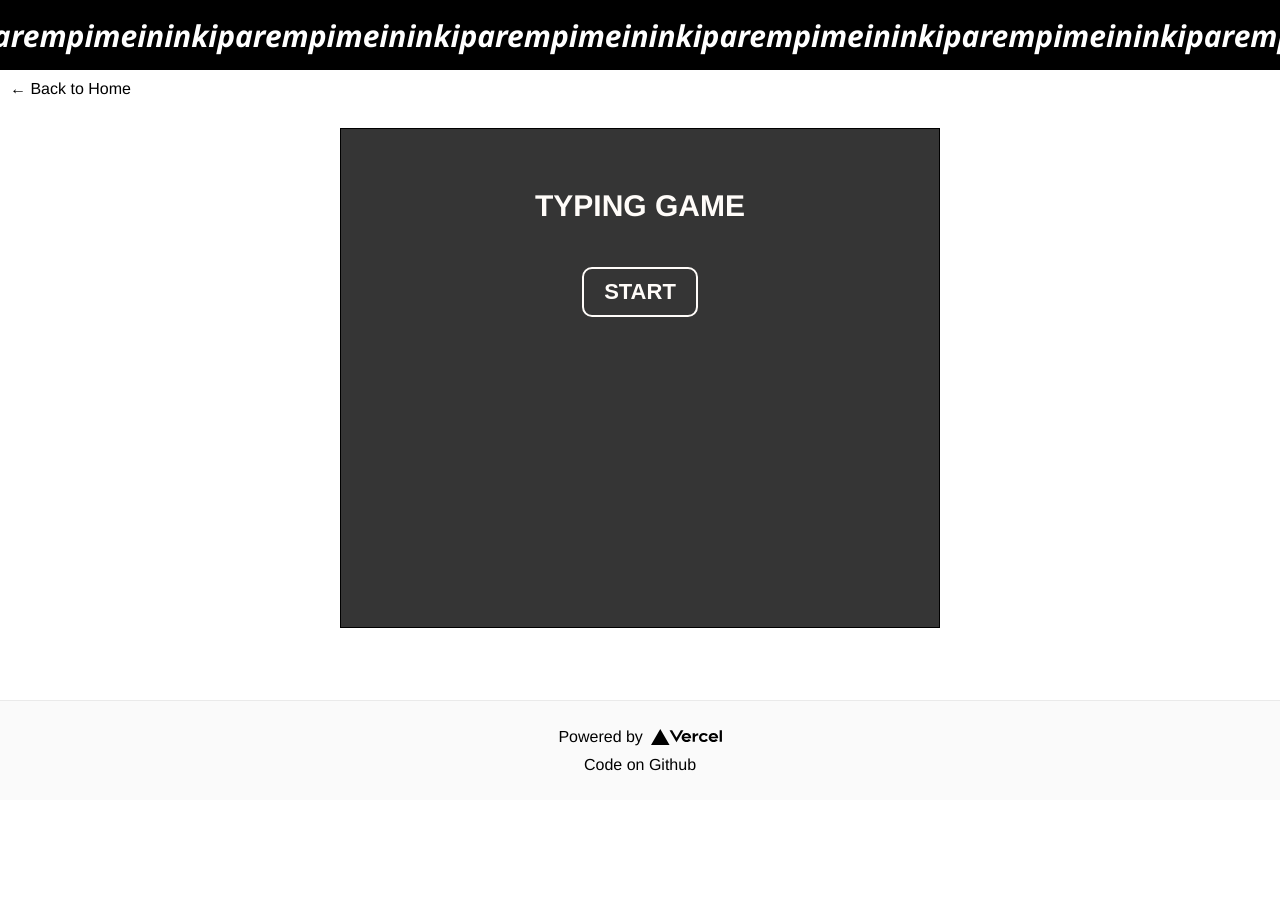
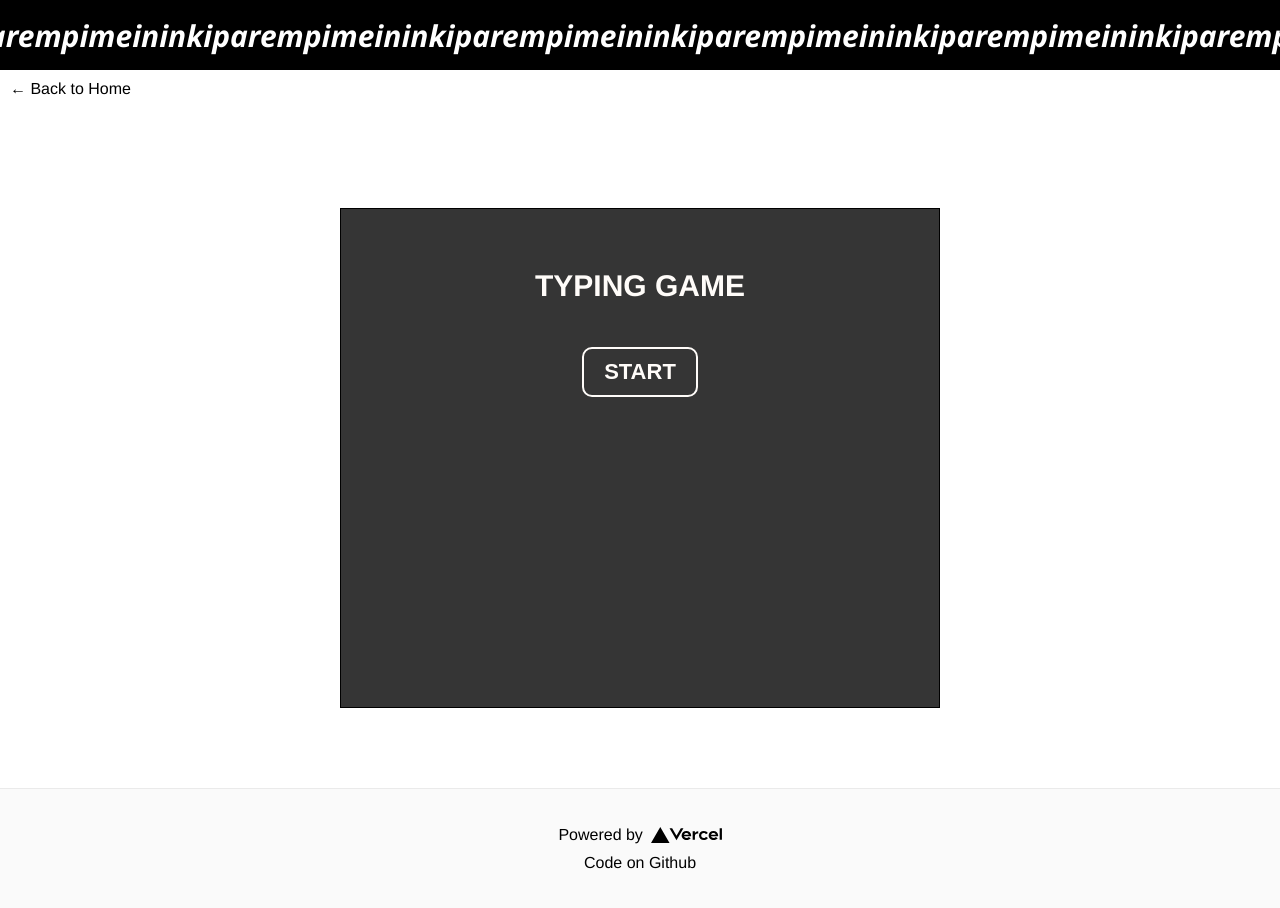
Before and after one commit to apltola/parempimeininki, a Next.js app: page /typing in a window 1280 px wide. Before the commit the page ends 800 px from the top, so only its background shows below. Built offline with nearby package versions, Linux system fonts and the light colour scheme.

Commit message:
style updates

```diff
--- a/styles/Footer.module.css
+++ b/styles/Footer.module.css
@@ -1,7 +1,7 @@
 .footer {
   border-top: 1px solid #eaeaea;
   background-color: #fafafa;
-  height: 100px;
+  height: 120px;
   display: flex;
   flex-direction: column;
   justify-content: center;
--- a/styles/Header.module.css
+++ b/styles/Header.module.css
@@ -12,7 +12,7 @@
 .text {
   position: absolute;
   top: 15px;
-  left: -25px;
+  left: -30px;
   font-family: 'Segoe UI', Tahoma, Geneva, Verdana, sans-serif;
   cursor: default;
 }
--- a/styles/Home.module.css
+++ b/styles/Home.module.css
@@ -1,5 +1,5 @@
 .container {
-  padding: 5rem 0.5rem;
+  /* padding: 5rem 0.5rem; */
   display: flex;
   flex-direction: column;
   justify-content: center;
--- a/styles/Papru.module.css
+++ b/styles/Papru.module.css
@@ -1,7 +1,6 @@
 .container {
   display: flex;
   justify-content: center;
-  padding: 0 10px 3rem 10px;
 }
 
 .content {
--- a/styles/globals.css
+++ b/styles/globals.css
@@ -17,6 +17,7 @@ body {
 
 .app-main {
   flex: 1;
+  padding: 5rem 0;
 }
 
 a {
```
